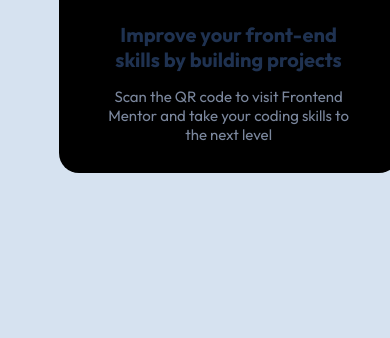
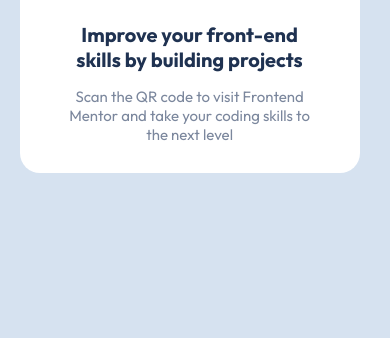
Before and after one commit to Dasx22/QR-code-component, a plain HTML site: page index.html in a window 390 px wide. Shown: the part 506-844 px from the top of the page. Drawn offline with Linux system fonts and the light colour scheme.

Commit message:
Update style.css

```diff
--- a/style.css
+++ b/style.css
@@ -5,7 +5,7 @@ main{
     display:flex;
     flex-direction: column;
     position: absolute;
-    left:50%;
+    left:40%;
     top:20%;
     width:8cm;
     height:12.5cm;
@@ -42,7 +42,7 @@ p{
 }
 @media  screen and (max-width:400px){
     main{
-        left:15%;
-        background-color:black;
+        left:5%;
+
     }
 }
```
